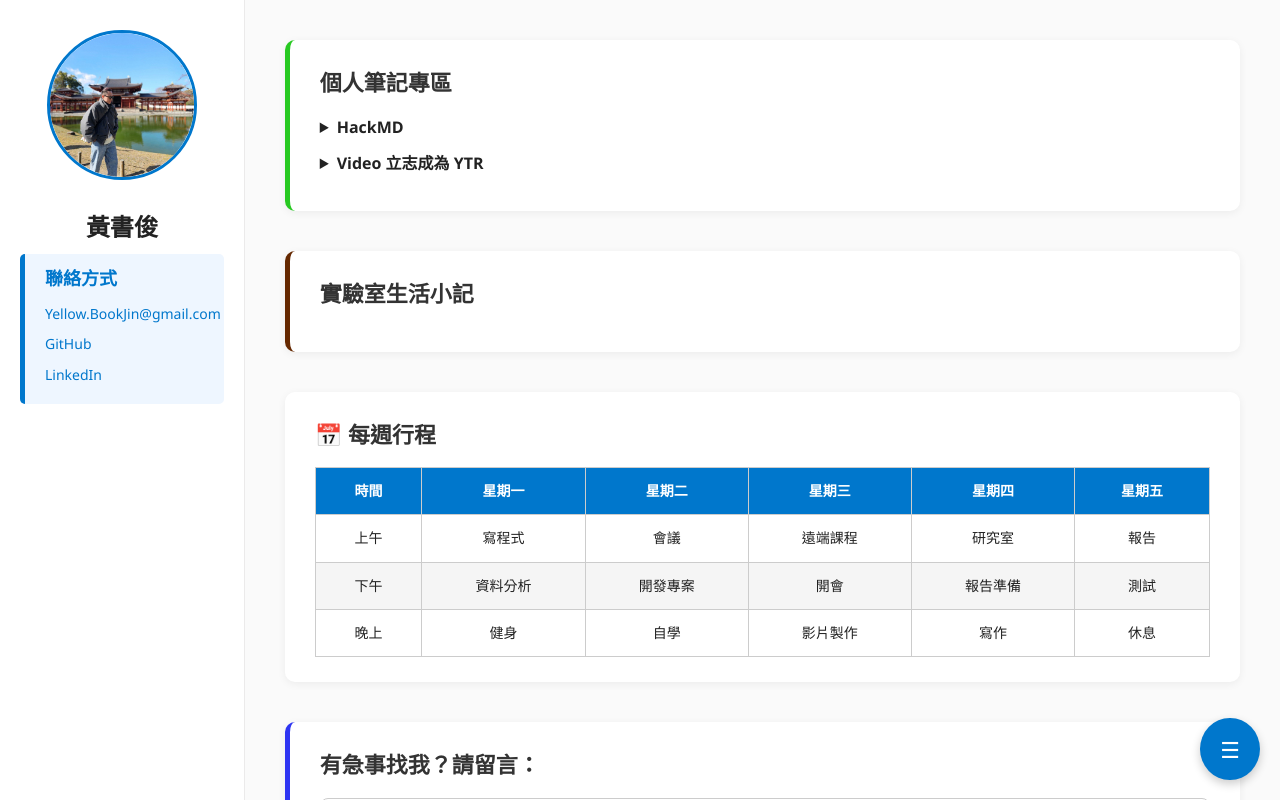
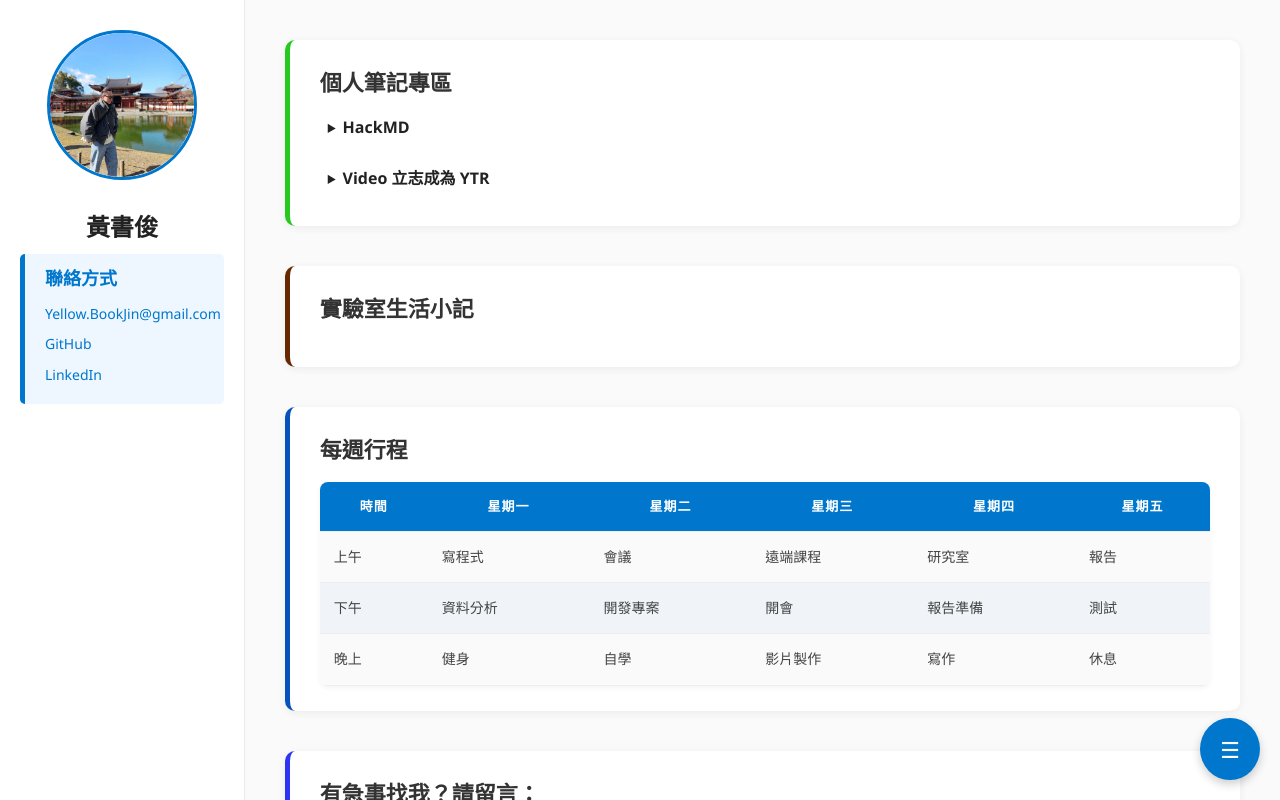
Before and after one commit to YBJin0902/Web_Develop, a website: page Personal/main/index.html in a window 1280 px wide. Drawn offline with Linux system fonts and the light colour scheme.

Commit message:
Add: schedule

```diff
--- a/Personal/main/index.html
+++ b/Personal/main/index.html
@@ -62,7 +62,7 @@
       </section>
 
       <section class="schedule block">
-        <h2>📅 每週行程</h2>
+        <h2>每週行程</h2>
         <table class="schedule-table">
           <thead>
             <tr>
--- a/Personal/main/style.css
+++ b/Personal/main/style.css
@@ -121,6 +121,35 @@ body {
   border-radius: 5px;
 }
 
+.Note details summary {
+  font-weight: 600;
+  font-size: 16px;
+  cursor: pointer;
+  margin-top: 15px;
+  margin-bottom: 8px;
+  padding-left: 8px;
+  position: relative;
+}
+
+.Note details summary::marker {
+  font-size: 14px;
+}
+
+/* 列表樣式 */
+.Note details ul {
+  padding-left: 24px; /* 縮排 */
+  margin-bottom: 10px;
+  list-style-type: disc;
+}
+
+/* 每一列技能項目 */
+.Note details ul li {
+  margin-bottom: 6px;
+  font-size: 15px;
+  color: #333;
+  line-height: 1.5;
+}
+
 .Note details[open] {
   background-color: #fcfcfc;
   padding: 8px 12px;
@@ -163,7 +192,6 @@ body {
   transform: scale(1.05);
 }
 
-/* Right Lab life picture section */
 /* 大圖 lightbox 容器 */
 .lightbox {
   position: fixed;
@@ -203,29 +231,66 @@ body {
 }
 
 /* Right week schedule section */
+/* === 每週行程區塊 === */
+.schedule {
+  background-color: #ffffff;
+  border-left: 5px solid #0651bb;
+  padding: 30px 25px;
+  border-radius: 12px;
+  box-shadow: 0 4px 10px rgba(0, 0, 0, 0.1);
+  margin-bottom: 40px;
+}
+
+.schedule h2 {
+  font-size: 22px;
+  color: #0077cc;
+  margin-bottom: 20px;
+}
+
 .schedule-table {
   width: 100%;
-  border-collapse: collapse;
-  margin-top: 15px;
-  font-size: 14px;
-  text-align: center;
+  border-collapse: separate;
+  border-spacing: 0;
+  overflow: hidden;
+  border-radius: 8px;
+  box-shadow: 0 2px 5px rgba(0,0,0,0.05);
   background-color: #fff;
 }
 
 .schedule-table th,
 .schedule-table td {
-  border: 1px solid #ccc;
-  padding: 12px;
+  padding: 14px;
+  font-size: 14px;
+  border-bottom: 1px solid #eee;
 }
 
 .schedule-table th {
   background-color: #0077cc;
-  color: white;
+  color: #fff;
+  text-transform: uppercase;
+  letter-spacing: 1px;
+  font-size: 13px;
+}
+
+.schedule-table td {
+  color: #444;
+  background-color: #fafafa;
+  transition: transform 0.2s ease, background-color 0.2s ease;
+  cursor: pointer;
 }
 
 .schedule-table tr:nth-child(even) td {
-  background-color: #f5f5f5;
+  background-color: #f0f4f8;
 }
+
+.schedule-table td:hover {
+  transform: scale(1.05);
+  background-color: #e0f2ff;
+  z-index: 1;
+  position: relative;
+}
+
+
 
 /* Right message box section */
 .message {
@@ -332,7 +397,7 @@ body {
 /* Right personal about section */
 .about {
   padding: 10px 20px;
-  border-left: 5px solid #14c50eea;
+  border-left: 5px solid #ea2727ea;
   border-radius: 5px;
 }
 
```
